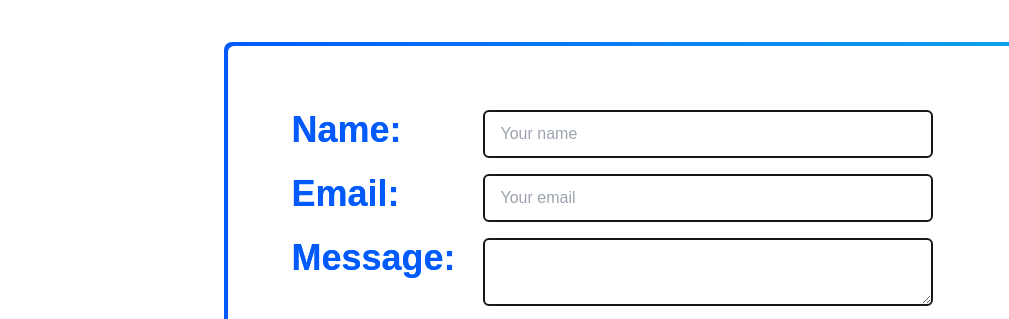
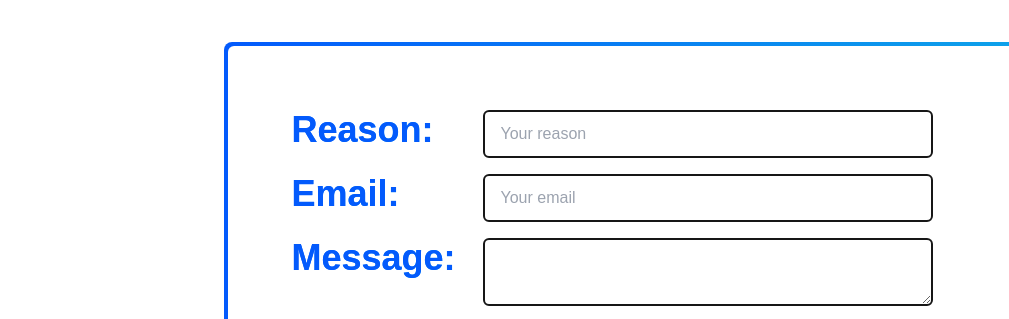
Before and after one commit to GasparKral/Portfolio, an Astro site: page /contact in a window 1280 px wide. Shown: the part 224-543 px from the top of the page, 0-1009 px from the left. Built offline with nearby package versions, Linux system fonts and the light colour scheme; Astro itself is replaced by a stand-in of ours.

Commit message:
Make accesible mailing

```diff
--- a/package.json
+++ b/package.json
@@ -17,6 +17,7 @@
     "@types/react": "^18.2.61",
     "@types/react-dom": "^18.2.19",
     "astro": "^4.4.9",
+    "portfolio": "file:",
     "react": "^18.2.0",
     "react-dom": "^18.2.0",
     "tailwindcss": "^3.4.1",
--- a/src/pages/contact.astro
+++ b/src/pages/contact.astro
@@ -14,21 +14,22 @@ import MediaLinks from '../components/MediaLinks.astro';
         </h1>
         <form
             class='w-full p-[4px] bg-gradient-to-r from-acent to-sky-500 rounded-lg flex'
+            action='mailto:gaspargkral@gmail.com?subject=Contacto&body=Reason:%20{{reason}}%0A%0AMensaje:%20{{message}}'
         >
             <fieldset
                 class='xl:grid xl:grid-cols-2 flex flex-col gap-4 px-4 xl:p-16 py-8 rounded-l-md text-acent bg-white'
             >
                 <label
-                    for='name'
+                    for='reason'
                     class='hidden xl:block mb-2 text-2xl font-bold font-frutiger'
                 >
-                    Name:
+                    Reason:
                 </label>
                 <input
                     type='text'
-                    name='name'
-                    id='name'
-                    placeholder='Your name'
+                    name='reason'
+                    id='reason'
+                    placeholder='Your reason'
                     required
                 />
                 <label
```
Also changed, not shown: 1 other file.
